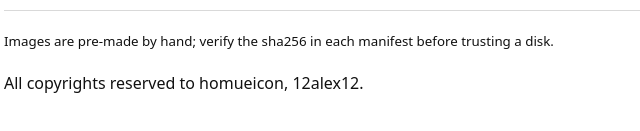
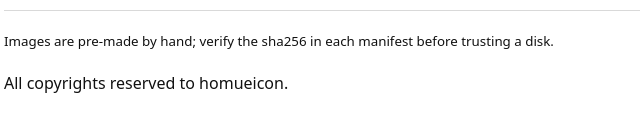
Before and after one commit to homu-sys/polarizer-imgs, a plain HTML site: page index.html in a window 1280 px wide. Shown: the part 741-872 px from the top of the page, 276-916 px from the left. Drawn offline with Linux system fonts and the light colour scheme.

Commit message:
Update index.html

```diff
--- a/index.html
+++ b/index.html
@@ -122,7 +122,7 @@
 
   <hr>
   <p><small>Images are pre-made by hand; verify the sha256 in each manifest before trusting a disk.</small></p>
-  <footer>All copyrights reserved to homueicon, 12alex12.</footer>
+  <footer>All copyrights reserved to homueicon.</footer>
 
 </body>
 </html>
```
